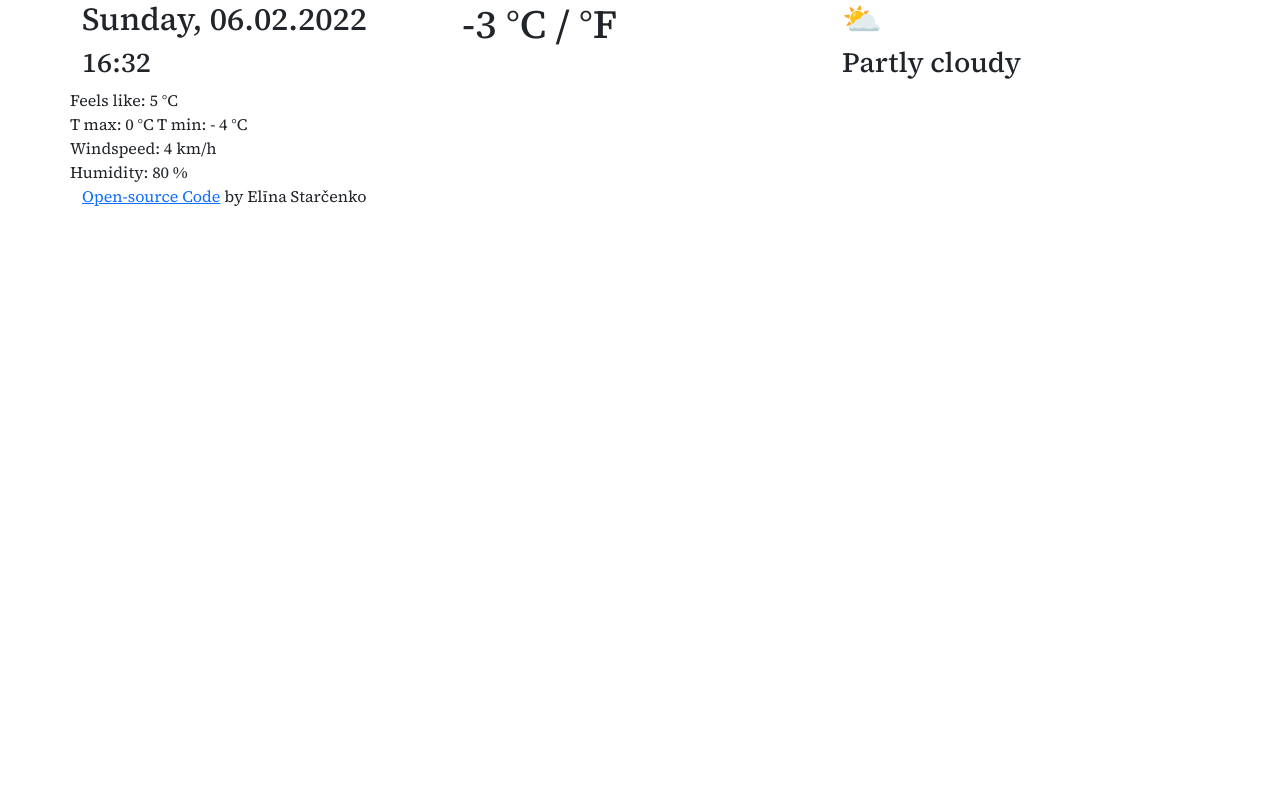
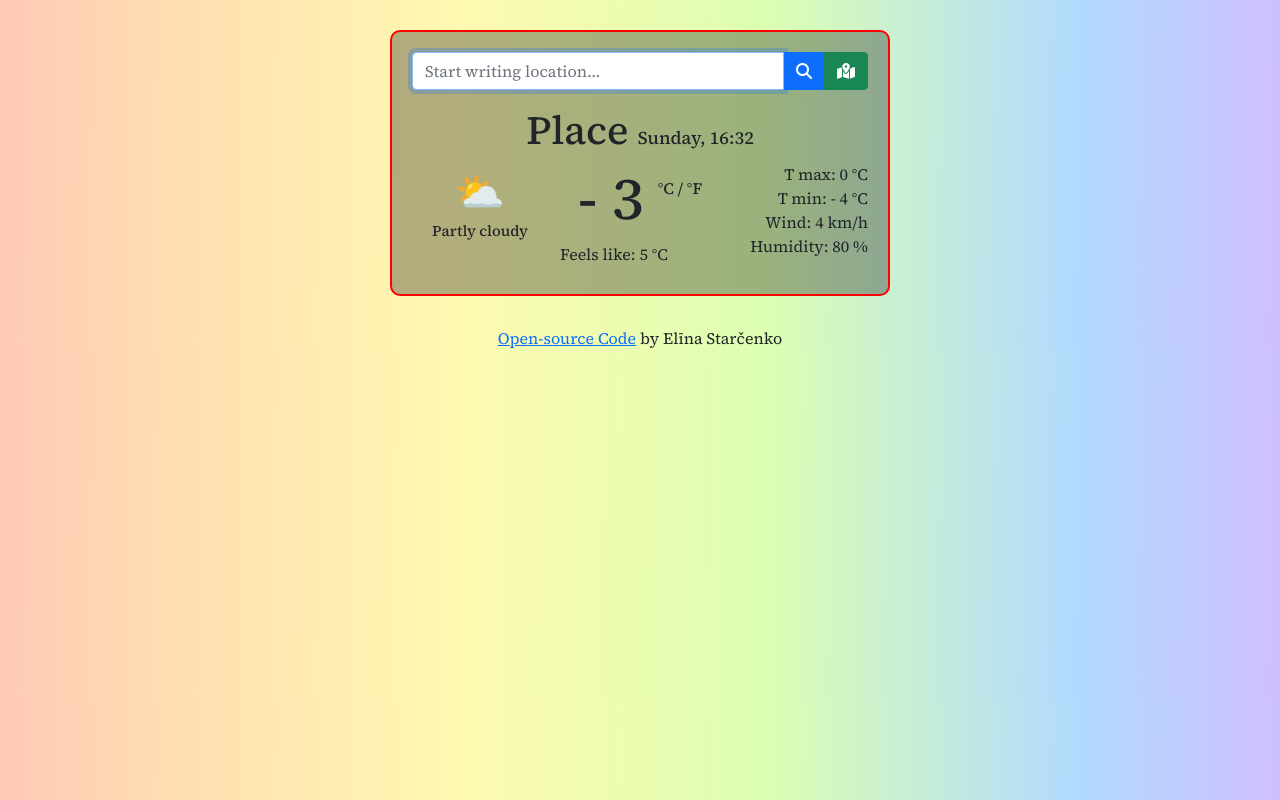
Before and after one commit to ElinaStarcenko/Vanilla-app, a plain HTML site: page index.html in a window 1280 px wide. Drawn offline with nearby package versions, Linux system fonts and the light colour scheme.

Commit message:
Changed HTML, added CSS

```diff
--- a/index.html
+++ b/index.html
@@ -25,25 +25,47 @@
   <link rel="stylesheet" href="src/style.css" />
   <body>
     <div class="container">
-      <div class="row">
-        <div class="col-sm-4">
-          <h2>Sunday, 06.02.2022</h2>
-          <h3>16:32</h3>
+      <div class="main">
+        <form>
+        <div class="input-group mb-3">
+          <input
+            type="text"
+            class="form-control"
+            placeholder="Start writing location..."
+            autofocus
+            autocomplete="off"
+          />
+          <button class="btn btn-primary" type="submit">
+            <i class="fas fa-search"></i>
+          </button>
+          <button class="btn btn-success" type="button">
+            <i class="fas fa-map-marked-alt"></i>
+          </button>
         </div>
-        <div class="col-sm-4">
-          <h1>-3 °C / °F</h1>
+      </form>
+      <h1><span id="location">Place  </span><span id="day">Sunday,  </span><span id="time">16:32</span></h1>
+        <div class="row">
+          <div class="col-sm-4">
+            <emoji>⛅</emoji>
+            <h3>Partly cloudy</h3>
+          </div>
+          <div class="col-sm-4">
+            <h2>- 3 <span class="units">°C / °F</span></h2>
+            <div class="row">Feels like: 5 °C</div>
+          </div>
+          <div class="col-sm-4" class= "description">
+              <ul>
+                  <li>T max: 0 °C</li>
+                  <li>T min: - 4 °C</li>
+                  <li>Wind: 4 km/h</li>
+                  <li>Humidity: 80 %</li>
+              </ul>
+          </div>
+          </div>
         </div>
-        <div class="col-sm-4">
-          <h2>⛅</h2>
-          <h3>Partly cloudy</h3>
-        </div>
-        <div class="row">Feels like: 5 °C</div>
-        <div class="row">T max: 0 °C T min: - 4 °C</div>
-        <div class="row">Windspeed: 4 km/h</div>
-        <div class="row">Humidity: 80 %</div>
       </div>
 
-      <div>
+      <div class="coded">
         <a
           href="https://github.com/ElinaStarcenko/Vanilla-app"
           target="_blank"
--- a/src/style.css
+++ b/src/style.css
@@ -1,3 +1,54 @@
 body {
   font-family: "Source Serif 4", sans-serif;
+  background: linear-gradient(
+    90.9deg,
+    rgb(255, 187, 187) -8.8%,
+    rgb(255, 220, 177) 12.4%,
+    rgb(255, 249, 177) 35.6%,
+    rgb(220, 255, 177) 59.6%,
+    rgb(177, 218, 255) 84%,
+    rgb(222, 177, 255) 107.9%
+  );
 }
+h2 {
+  font-size: 60px;
+}
+h3 {
+  font-size: 15px;
+}
+emoji {
+  font-size: 40px;
+}
+ul {
+  padding: 0;
+  text-align: right;
+}
+li {
+  list-style: none;
+}
+.main {
+  border: 2px solid red;
+  border-radius: 10px;
+  max-width: 500px;
+  display: block;
+  margin: 30px auto;
+  text-align: center;
+  padding: 20px;
+  background: rgba(0, 0, 0, 0.3);
+}
+.units {
+  font-size: 16px;
+  position: relative;
+  top: -25px;
+}
+
+.coded {
+  text-align: center;
+}
+#place {
+  font-size: 20px;
+}
+#time,
+#day {
+  font-size: 18px;
+}
```
